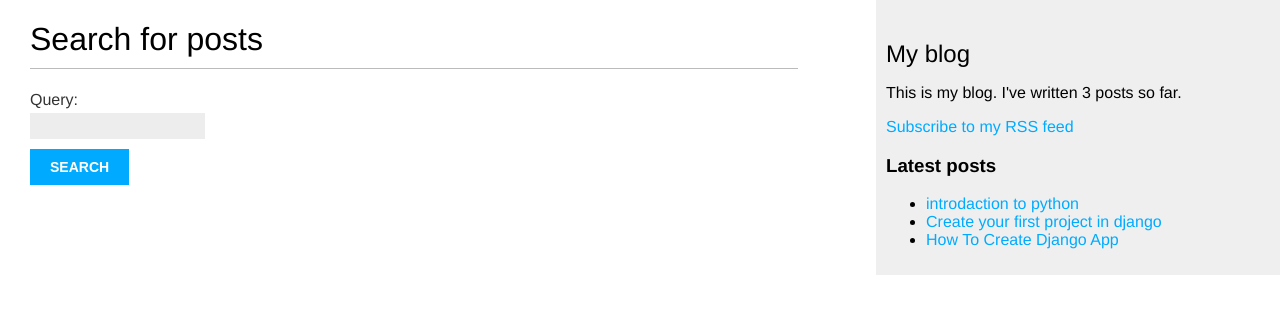
After one commit to RadiObad/my_blog, a Django app: page /blog/search/ in a window 1280 px wide. The commit adds this page. Shown: the top 314 px of the page. Run offline with Django 3.2, Linux system fonts and the light colour scheme; data comes from the database, SQL or seed files in the repository; both versions use the stored data as it was before the commit; parts of the project's set-up code (start-up, migrations or seed data) failed here and were passed over.

Commit message:
posgersql

```diff
--- /dev/null
+++ b/blog/forms.py
@@ -0,0 +1,5 @@
+from django import forms
+
+
+class SearchForm(forms.Form):
+    query = forms.CharField()
--- a/blog/templates/blog/base.html
+++ b/blog/templates/blog/base.html
@@ -14,6 +14,9 @@
   <div id="sidebar">
     <h2>My blog</h2>
     <p>This is my blog. I've written {% total_posts %} posts so far.</p>
+    <p>
+      <a href="{% url "blog:post_feed" %}">Subscribe to my RSS feed</a>
+    </p>
     <h3>Latest posts</h3>
     {% show_latest_posts 3 %}
   </div>
--- /dev/null
+++ b/blog/templates/blog/post/search.html
@@ -0,0 +1,28 @@
+{% extends "blog/base.html" %}
+{% load blog_tags %}
+
+{% block title %}Search{% endblock %}
+
+{% block content %}
+  {% if query %}
+    <h1>Posts containing "{{ query }}"</h1>
+    <h3>
+      {% with results.count as total_results %}
+          Found {{ total_results }} result{{ total_results|pluralize }}
+      {% endwith %}
+    </h3>
+    {% for post in results %}
+        <h4><a href="{{ post.get_absolute_url }}">{{ post.title }}</a></h4>
+        {{ post.body|markdown|truncatewords_html:5 }}
+    {% empty %}
+      <p>There are no results for your query.</p>
+    {% endfor %}
+    <p><a href="{% url "blog:post_search" %}">Search again</a></p>
+  {% else %}
+    <h1>Search for posts</h1>
+    <form method="get">
+      {{ form.as_p }}
+      <input type="submit" value="Search">
+    </form>
+  {% endif %}
+{% endblock %}
--- a/blog/urls.py
+++ b/blog/urls.py
@@ -1,6 +1,6 @@
 from django.urls import path
 from . import views
-
+from .feeds import LatestPostsFeed
 app_name = 'blog'
 
 urlpatterns = [
@@ -11,5 +11,6 @@ urlpatterns = [
     path('<int:year>/<int:month>/<int:day>/<slug:post>/',
         views.post_detail,
         name='post_detail'),
-
+    path('feed/', LatestPostsFeed(), name='post_feed'),
+    path('search/', views.post_search, name='post_search'),
 ]
--- a/blog/views.py
+++ b/blog/views.py
@@ -1,11 +1,12 @@
+from django.db.models import Count
 from django.shortcuts import render, get_object_or_404
 from django.core.paginator import Paginator, EmptyPage, PageNotAnInteger
 from django.views.generic import ListView
-from django.db.models import Count
-
+from django.contrib.postgres.search import SearchVector, SearchQuery, SearchRank
+from django.contrib.postgres.search import TrigramSimilarity
+from .models import Post
+from .forms import SearchForm
 from taggit.models import Tag
-
-from .models import Post
 
 
 def post_list(request, tag_slug=None):
@@ -56,3 +57,20 @@ class PostListView(ListView):
     context_object_name = 'posts'
     paginate_by = 1
     template_name = 'blog/post/list.html'
+
+def post_search(request):
+    form = SearchForm()
+    query = None
+    results = []
+    if 'query' in request.GET:
+        form = SearchForm(request.GET)
+        if form.is_valid():
+            query = form.cleaned_data['query']
+            results = Post.published.annotate(
+                similarity=TrigramSimilarity('title', query),
+            ).filter(similarity__gt=0.1).order_by('-similarity')
+    return render(request,
+                  'blog/post/search.html',
+                  {'form': form,
+                   'query': query,
+                   'results': results})
--- a/myblog/urls.py
+++ b/myblog/urls.py
@@ -1,23 +1,16 @@
-"""myblog URL Configuration
-
-The `urlpatterns` list routes URLs to views. For more information please see:
-    https://docs.djangoproject.com/en/3.0/topics/http/urls/
-Examples:
-Function views
-    1. Add an import:  from my_app import views
-    2. Add a URL to urlpatterns:  path('', views.home, name='home')
-Class-based views
-    1. Add an import:  from other_app.views import Home
-    2. Add a URL to urlpatterns:  path('', Home.as_view(), name='home')
-Including another URLconf
-    1. Import the include() function: from django.urls import include, path
-    2. Add a URL to urlpatterns:  path('blog/', include('blog.urls'))
-"""
 from django.contrib import admin
 from django.urls import path, include
+
+from django.contrib.sitemaps.views import sitemap
+from blog.sitemaps import PostSitemap
+
+sitemaps = {
+ 'posts': PostSitemap,
+}
 
 urlpatterns = [
     path('admin/', admin.site.urls),
     path('blog/', include('blog.urls', namespace='blog')),
-
+    path('sitemap.xml', sitemap, {'sitemaps': sitemaps},
+                        name='django.contrib.sitemaps.views.sitemap')
 ]
```
Also changed, not shown: blog/feeds.py (added, +19 -0 lines), blog/sitemaps.py (added, +13 -0 lines), myblog/settings.py (+8 -2 lines), db.sqlite3 (deleted).
